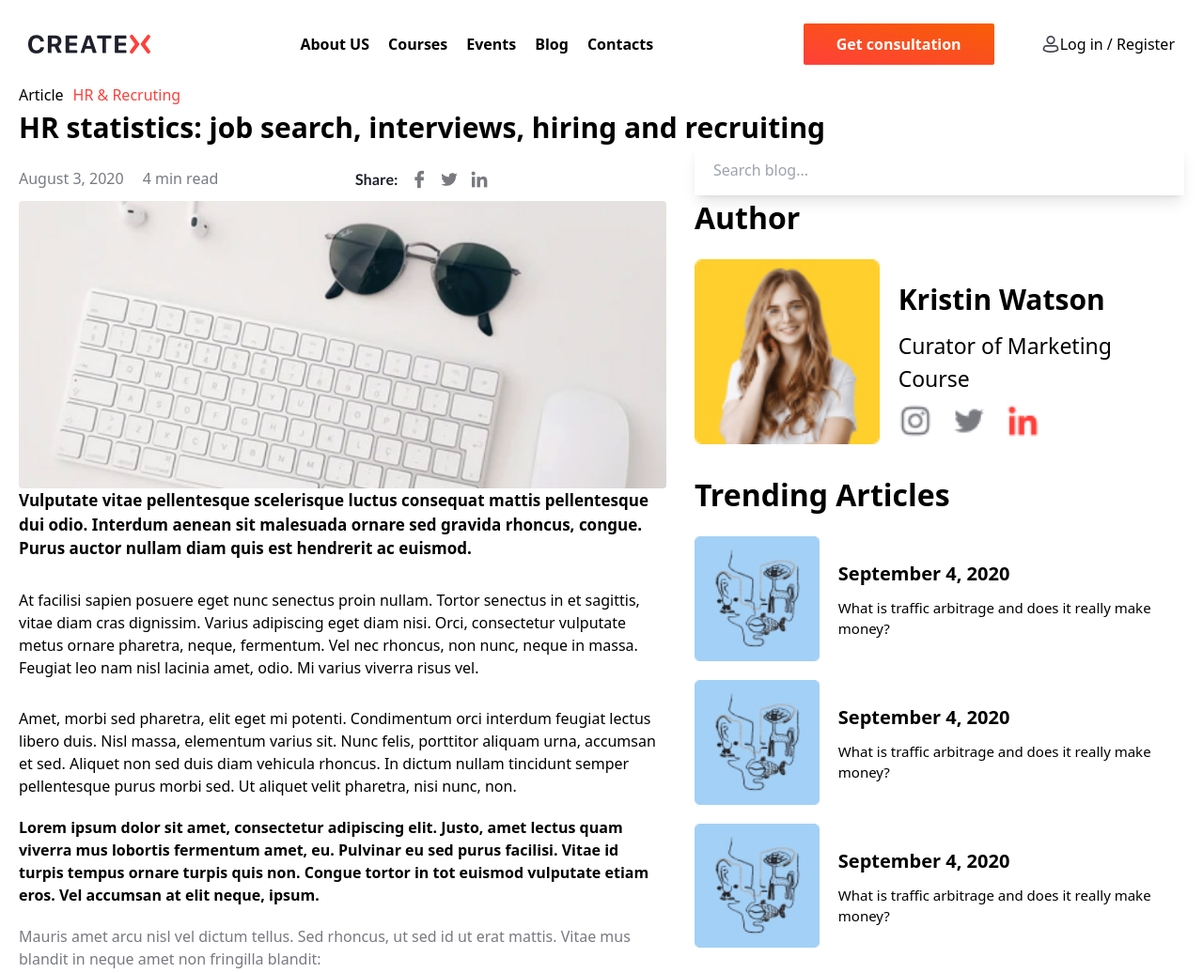
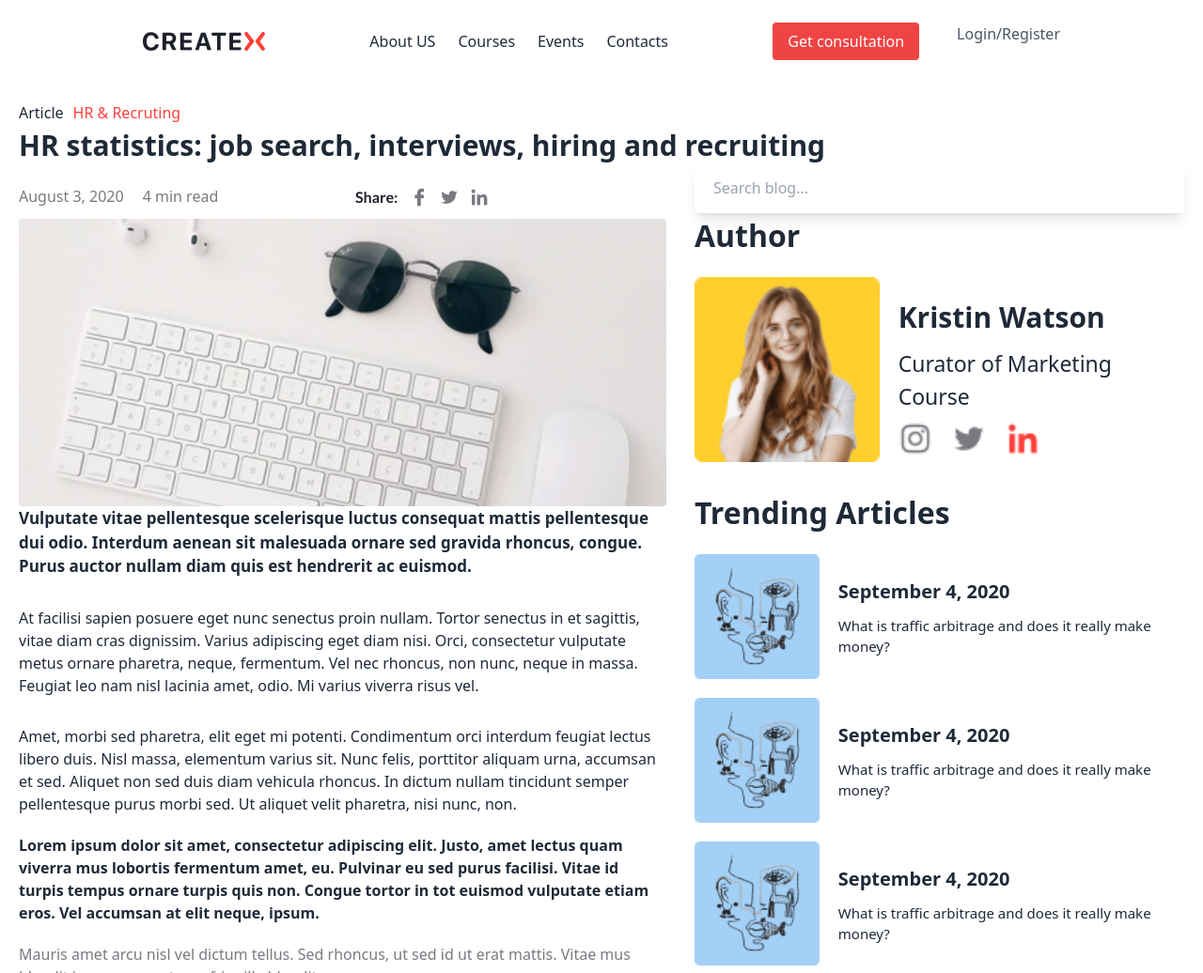
Before and after one commit to Mehroj4949/Teamwork, a website: page src/sobir/index2.html in a window 1280 px wide. Shown: the top 1036 px of the page at 94% size. Drawn offline with nearby package versions, Linux system fonts and the light colour scheme; files whose address does not match are found by name.

Commit message:
Bug fixes

```diff
--- a/src/sobir/index2.html
+++ b/src/sobir/index2.html
@@ -40,25 +40,22 @@
 
 <body>
     <header>
-        <nav class="px-[30px] pt-[25px] flex items-center justify-between">
-            <img src="./logo.png" alt="">
-            <ul class="hidden lg:flex gap-[20px] font-semibold">
-                <a href="http://127.0.0.1:5500/src/index.html">About US</a>
-                <a href="http://127.0.0.1:5500/src/sobir/index.html">Courses</a>
+        <div class=" from-pink-100 to-orange-100 text-gray-800">
+            <div class=" w-[80%] m-auto p-6">
+              <nav class="lg:flex justify-between items-center  ">
+               <img src="./imgo/logo.png" alt="">
+                <ul class="flex space-x-6">
+                  <a href="http://127.0.0.1:5500/src/index.html">About US</a>
+                  <a href="http://127.0.0.1:5500/src/sobir/index.html">Courses</a>
                 <a href="http://127.0.0.1:5500/src/azam.html">Events</a>
-                <a href="http://127.0.0.1:5500/src/sobir/index2.html">Blog</a>
-                <a  href="http://127.0.0.1:5500/src/AZam2.html">Contacts</a>
-            </ul>
-            <div class="flex gap-[50px]">
-                <button
-                    class="rounded-sm px-[35px] font-semibold text-white py-[10px] bg-gradient-to-tr from-[#FF3F3A] to-[#F75E05]">Get
-                    consultation</button>
-                <div class="hidden lg:flex items-center">
-                    <img src="./Profile.png" alt="">
-                    <p>Log in / Register</p>
+               <a href="http://127.0.0.1:5500/src/AZam2.html">Contacts</a>
+                </ul>
+                <div class="lg:flex gap-10 hidden">
+                  <button href="#" class="text-white bg-red-500 px-4 py-2 rounded hover:bg-red-600">Get consultation</button>
+                  <a href="#" class="text-gray-600 hover:text-red-500">Login/Register</a>
                 </div>
-            </div>
-        </nav>
+              </nav>
+          </div>
         <section class="p-[20px]">
             <div class="flex gap-[10px]">
                 <p>Article</p>
```
Also changed, not shown: src/AZam2.html (+2 -3 lines), src/azam.html (+13 -16 lines), src/sobir/index.html (+3 -3 lines).
